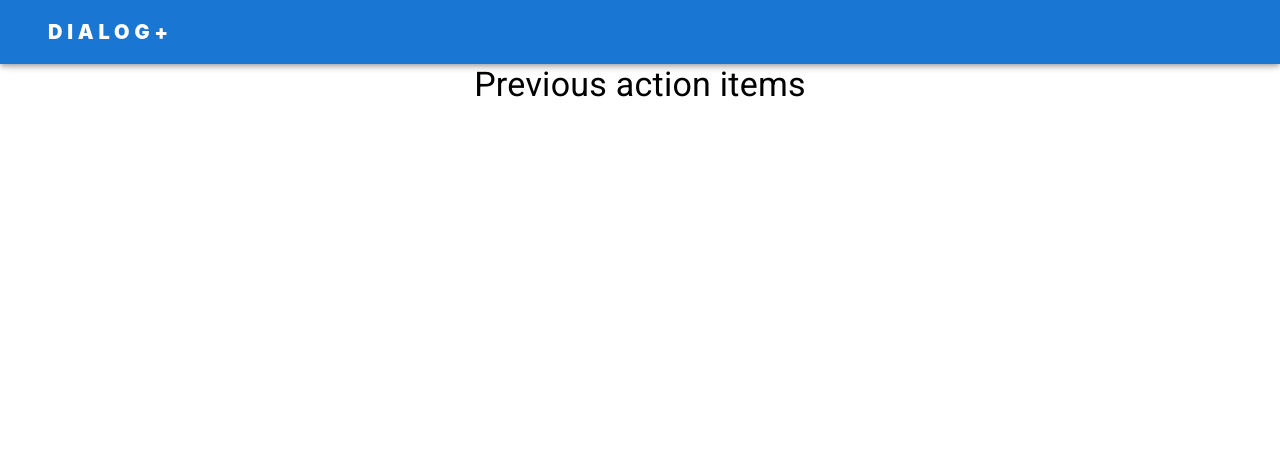
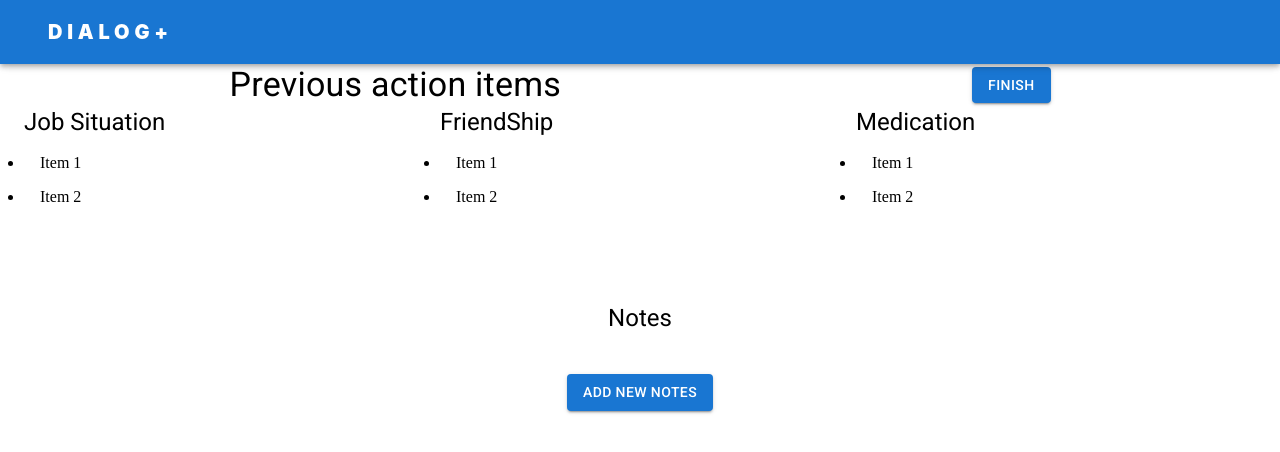
Before and after one commit to Remote-DIALOG/dialogplus, a React (Create React App) app: page /action in a window 1280 px wide. Shown: the top 452 px of the page. Built offline with nearby package versions, Linux system fonts and the light colour scheme.

Commit message:
some more changes

```diff
--- a/src/App.js
+++ b/src/App.js
@@ -8,6 +8,7 @@ import './App.css';
 import Client from './components/client';
 import Session from './components/session/index';
 import ActionItems from './components/client/actionItems';
+import Review from './components/session/review'
 import { Provider } from 'react-redux';
 import store from './store';
 class App extends React.Component {
@@ -29,6 +30,7 @@ class App extends React.Component {
           <Route path='/client' element={<Client/>}/>
           <Route path='/session' element={<Session/>}/>
           <Route path='/action' element={<ActionItems/>}/>
+          <Route path='/review' element={<Review/>}/>
         </Routes>
          </BrowserRouter>
       </div>
--- a/src/components/client/actionItems.js
+++ b/src/components/client/actionItems.js
@@ -2,7 +2,11 @@ import React from 'react';
 import Container from '@mui/material/Container';
 import Box from '@mui/material/Box';
 import Typography from '@mui/material/Typography';
-
+import Button from '@mui/material/Button';
+import Grid from '@mui/material/Grid';
+import List from '@mui/material/List';
+import ListItem from '@mui/material/ListItem';
+import FormDialog from './addnotes';
 class ActionItems extends React.Component {
     constructor(props) {
         super(props);
@@ -12,6 +16,36 @@ class ActionItems extends React.Component {
             <Container maxWidth={false}>
             <Box sx={{marginTop: 8,display: 'flex',flexDirection: 'row', justifyContent:'space-around', alignItems:'center'}}>
                 <Typography variant='h4'>Previous action items</Typography>
+                <Button variant="contained">Finish</Button>
+            </Box>
+            <Box sx={{ flexGrow: 1 }}>
+                <Grid container spacing={2}>
+                    <Grid item xs={4}>
+                       <Typography variant='h5'>Job Situation</Typography>
+                       <List sx={{ listStyleType: 'disc' }}>
+                            <ListItem sx={{ display: 'list-item' }}>Item 1</ListItem>
+                            <ListItem sx={{ display: 'list-item' }}>Item 2</ListItem>
+                        </List>
+                    </Grid>
+                    <Grid item xs={4}>
+                       <Typography variant='h5'>FriendShip</Typography>
+                       <List sx={{ listStyleType: 'disc' }}>
+                            <ListItem sx={{ display: 'list-item' }}>Item 1</ListItem>
+                            <ListItem sx={{ display: 'list-item' }}>Item 2</ListItem>
+                        </List>
+                    </Grid>
+                    <Grid item xs={4}>
+                       <Typography variant='h5'>Medication</Typography>
+                       <List sx={{ listStyleType: 'disc' }}>
+                            <ListItem sx={{ display: 'list-item' }}>Item 1</ListItem>
+                            <ListItem sx={{ display: 'list-item' }}>Item 2</ListItem>
+                        </List>
+                    </Grid>
+                </Grid>
+            </Box>
+            <Box sx={{marginTop:10, display:'flex', flexDirection:'column', alignItems:'center'}}>
+                <Typography variant='h5'>Notes</Typography>
+                <Box sx={{marginTop:5}}><FormDialog/></Box>
             </Box>
 
             </Container>
--- /dev/null
+++ b/src/components/client/addnotes.js
@@ -0,0 +1,59 @@
+import * as React from 'react';
+import Button from '@mui/material/Button';
+import TextField from '@mui/material/TextField';
+import Dialog from '@mui/material/Dialog';
+import DialogActions from '@mui/material/DialogActions';
+import DialogContent from '@mui/material/DialogContent';
+import DialogTitle from '@mui/material/DialogTitle';
+import Box from '@mui/material/Box';
+
+export default function FormDialog() {
+  const [open, setOpen] = React.useState(false);
+
+  const handleClickOpen = () => {
+    setOpen(true);
+  };
+
+  const handleClose = () => {
+    setOpen(false);
+  };
+  const [value, setValue] = React.useState('Controlled');
+
+  const handleChange = (event) => {
+    setValue(event.target.value);
+  };
+  return (
+    <div>
+      <Button variant="contained" onClick={handleClickOpen}>
+            Add new Notes
+      </Button>
+      <Dialog open={open} onClose={handleClose}>
+        <DialogTitle> Add new notes</DialogTitle>
+        <DialogContent>
+        <Box
+      component="form"
+      sx={{
+        '& .MuiTextField-root': { m: 1, width: '50ch' },
+      }}
+      noValidate
+      autoComplete="off"
+    >
+      <div>
+        <TextField
+          id="outlined-multiline-flexible"
+          multiline
+          maxRows={4}
+          value={value}
+          onChange={handleChange}
+        />
+      </div>
+    </Box>
+        </DialogContent>
+        <DialogActions>
+          <Button onClick={handleClose}>Add notes</Button>
+          <Button onClick={handleClose}>Cancel</Button>
+        </DialogActions>
+      </Dialog>
+    </div>
+  );
+}
--- /dev/null
+++ b/src/components/session/review.js
@@ -0,0 +1,62 @@
+import React from 'react';
+import Container from '@mui/material/Container';
+import Box from '@mui/material/Box';
+import Typography from '@mui/material/Typography';
+import Button from '@mui/material/Button';
+import Chip from '@mui/material/Chip';
+import Stack from '@mui/material/Stack';
+import Table from '@mui/material/Table';
+import TableBody from '@mui/material/TableBody';
+import TableContainer from '@mui/material/TableContainer';
+import Paper from '@mui/material/Paper';
+import TableCell from '@mui/material/TableCell';
+import TableRow from '@mui/material/TableRow';
+import Slider from '@mui/material/Slider';
+
+const scale = ["Mental health", "Physical health", "Job situation", "Accommodation", "Leisure activities", "Relationship with partner/family", "Friendship", "Personal safety", "Medication", "Practical help", "Meetings"]
+
+class Review extends React.Component {
+    constructor(props) {
+        super(props)
+    }
+    render () {
+        return (
+            <div>
+                 <Container maxWidth={false}>
+                    <Box sx={{marginTop: 8,display: 'flex',flexDirection: 'row', justifyContent:'space-between'}}>
+                    <Box sx={{margin:2}}><Typography variant='h4'>Review</Typography></Box>
+                    <Button  variant="contained"sx={{ mt: 3, mb: 2 }}>Select</Button>
+                </Box>
+                <Box sx ={{marginTop:3, display:'flex', flexDirection:'row', justifyContent:'space-between', backgroundColor:"#202c2b17", }}>
+                    <Stack direction="row" spacing={1}>
+                    <Chip label="Wed, 20 Oct 2021"  />
+                    <Chip label="Fri, 29 Oct 2021"  />
+                    <Chip label="current"  />
+                </Stack>
+                </Box>
+                <Box>
+                <TableContainer component={Paper}>
+                    <Table sx={{ minWidth: 650 }} aria-label="simple table">
+                        <TableBody>
+                            {scale.map((row) => (<TableRow key={row} sx={{ '&:last-child td, &:last-child th': { border: 0 } }}>
+                                <TableCell component="th" scope="row">
+                                    {row}
+                                </TableCell>
+                                <TableCell component="th" scope="row">
+                                <Stack spacing={2} direction="column" sx={{ mb: 1 }} alignItems="center">
+                                    <Slider disabled defaultValue={30} aria-label="Disabled slider" />
+                                    <Slider disabled defaultValue={50} aria-label="Disabled slider" />
+                                </Stack>
+                                </TableCell>
+                            </TableRow>
+                        ))}
+                    </TableBody>
+                    </Table>
+                </TableContainer>
+                </Box>
+                </Container>
+            </div>
+        );
+    }
+}
+export default Review;
```
Also changed, not shown: 1 other file (tests, documents, lock files or other folders).
